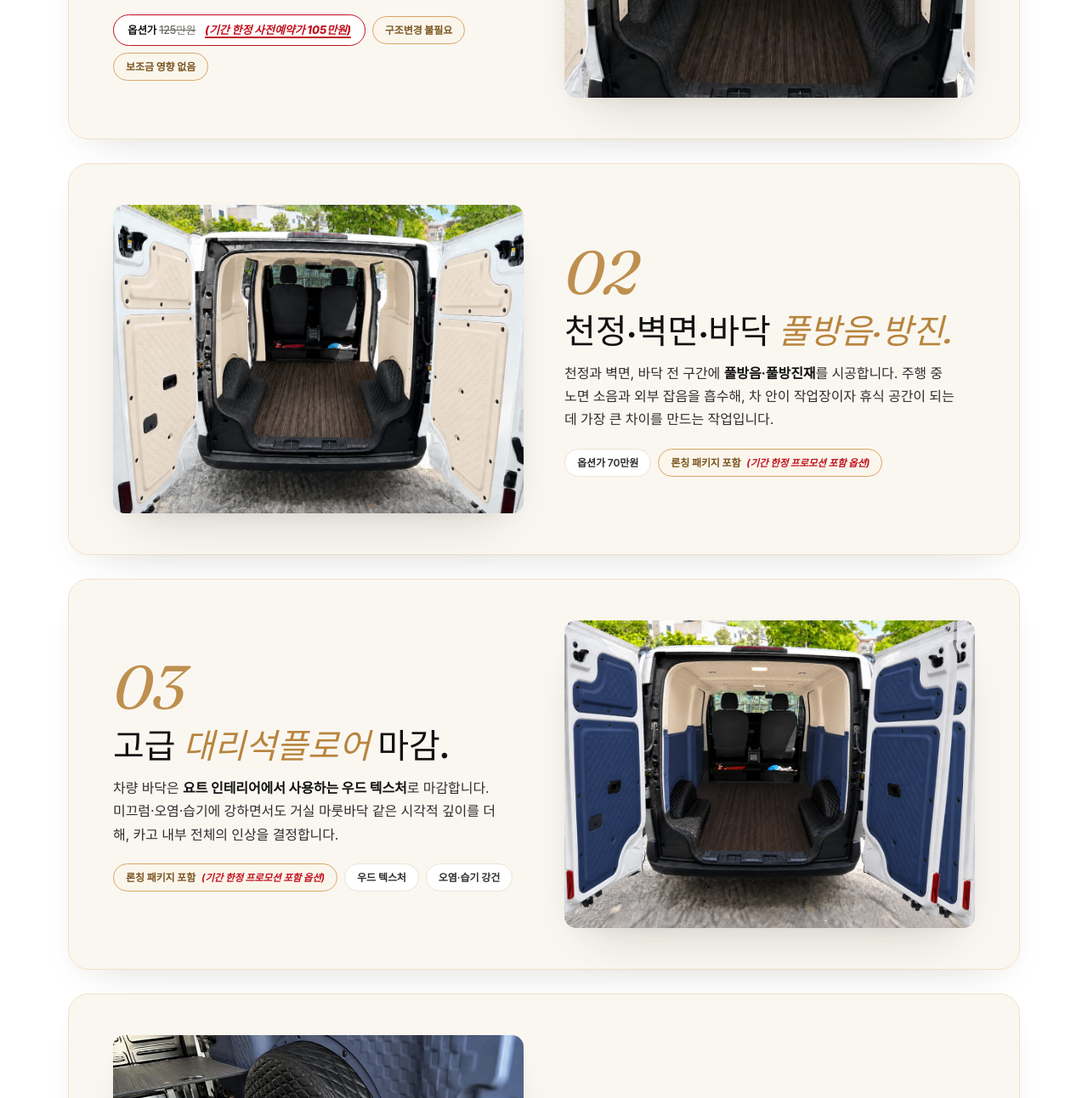
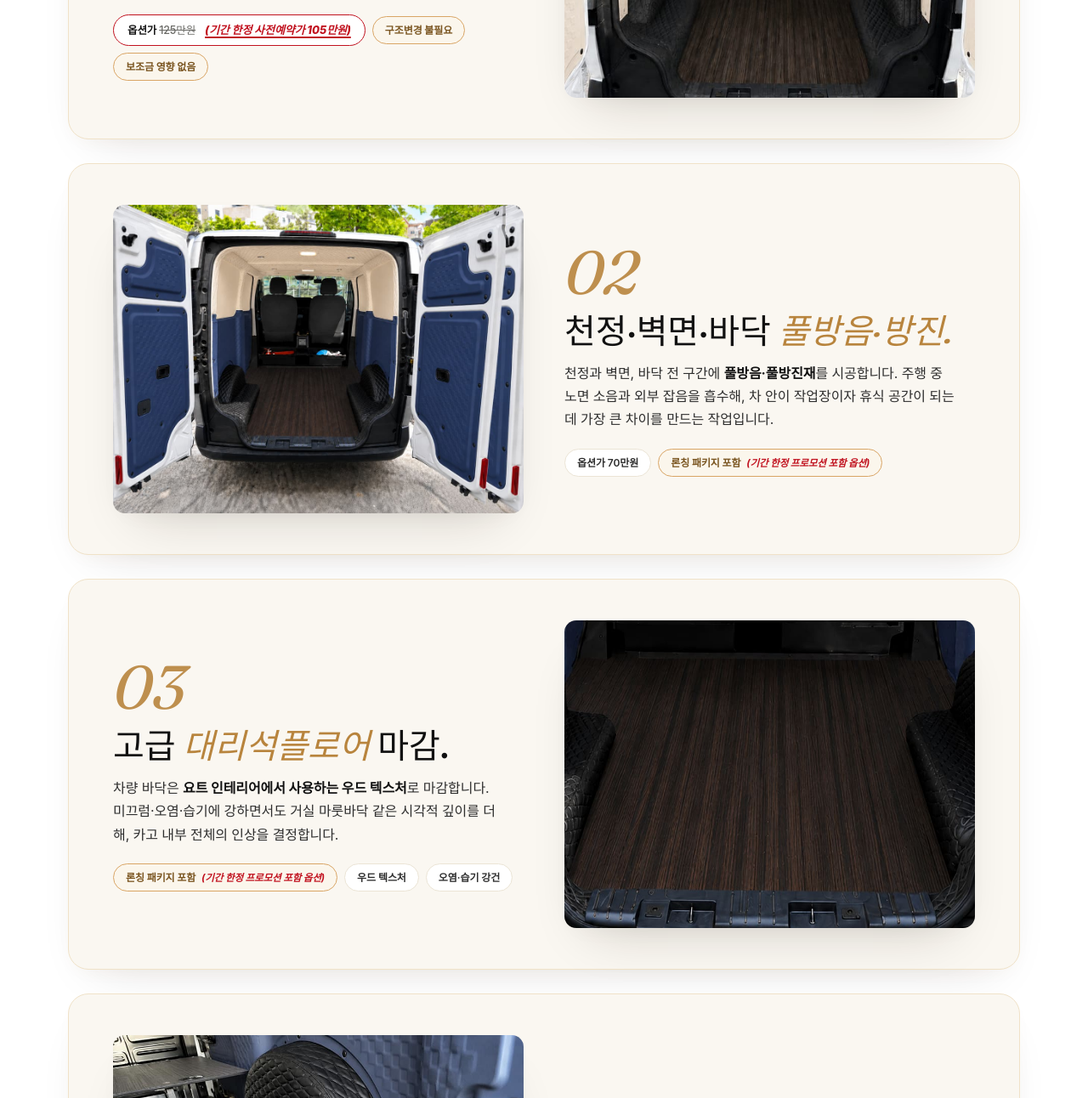
Before and after one commit to chomini8585-dot/baduk, a plain HTML site: page index.html in a window 1280 px wide. Shown: the part 3033-4325 px from the top of the page at 85% size. Drawn offline with Linux system fonts and the light colour scheme; a web font is replaced by a local one.

Commit message:
feature 02·03 사진 교체
- 02 풀방음·방진: c_ivory → c_ivorynavy (옛 03번 사진)
- 03 대리석플로어: 신규 대리석.png 투입 (어두운 우드 + 블랙 풀엠보 휠하우스 디테일)

```diff
--- a/index.html
+++ b/index.html
@@ -920,7 +920,7 @@ footer{background:var(--forest-deep);color:rgba(255,255,255,.78);padding:40px 40
       </div>
     </div>
     <div class="feature-media">
-      <img src="images/c_ivory.jpg" alt="PV5 카고 풀방음·방진 시공 — 아이보리 풀엠보" loading="lazy" decoding="async">
+      <img src="images/c_ivorynavy.jpg" alt="PV5 카고 풀방음·방진 시공 — 아이보리·네이비 풀엠보" loading="lazy" decoding="async">
     </div>
   </div>
 
@@ -937,7 +937,7 @@ footer{background:var(--forest-deep);color:rgba(255,255,255,.78);padding:40px 40
       </div>
     </div>
     <div class="feature-media">
-      <img src="images/c_ivorynavy.jpg" alt="PV5 카고 대리석플로어 + 아이보리·네이비 풀엠보" loading="lazy" decoding="async">
+      <img src="images/marble.jpg" alt="PV5 카고 대리석플로어 마감 디테일" loading="lazy" decoding="async">
     </div>
   </div>
 
```
Also changed, not shown: images/marble.jpg (added).
